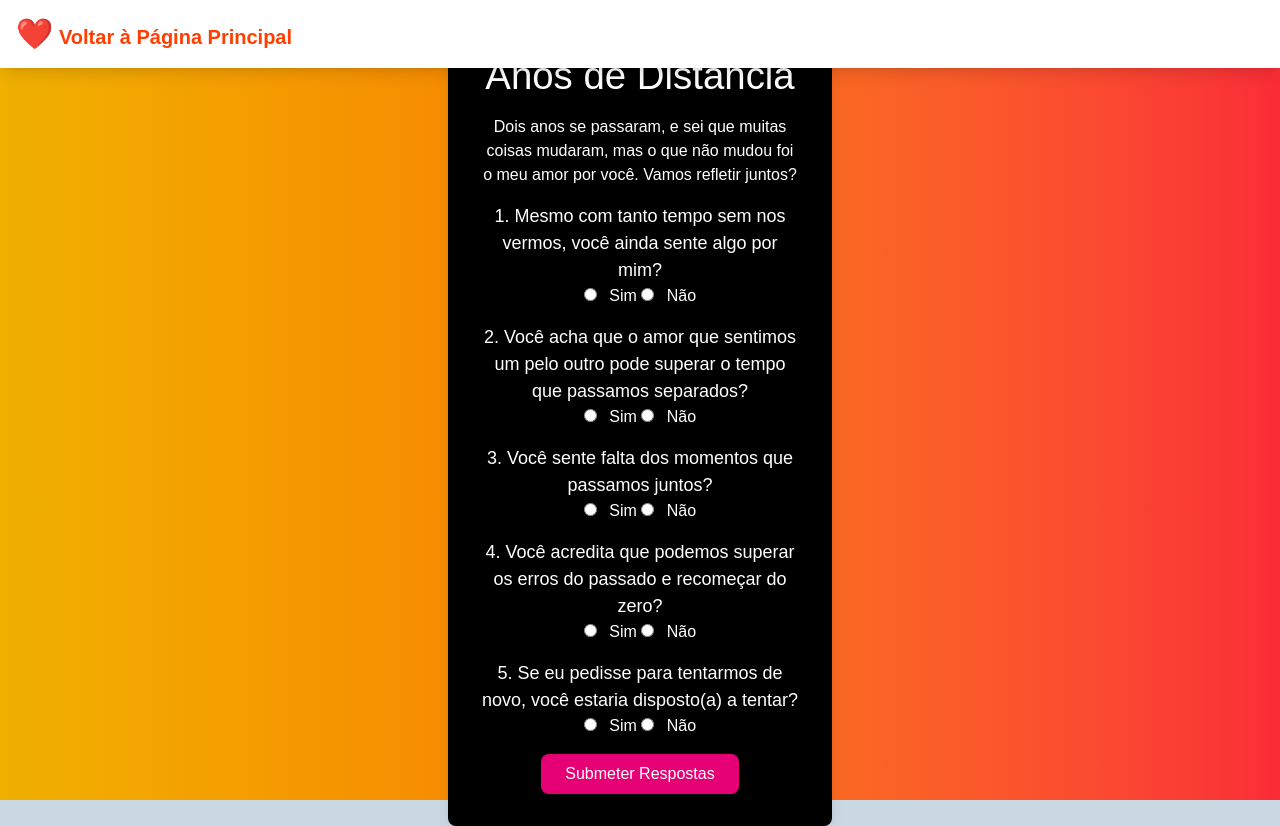
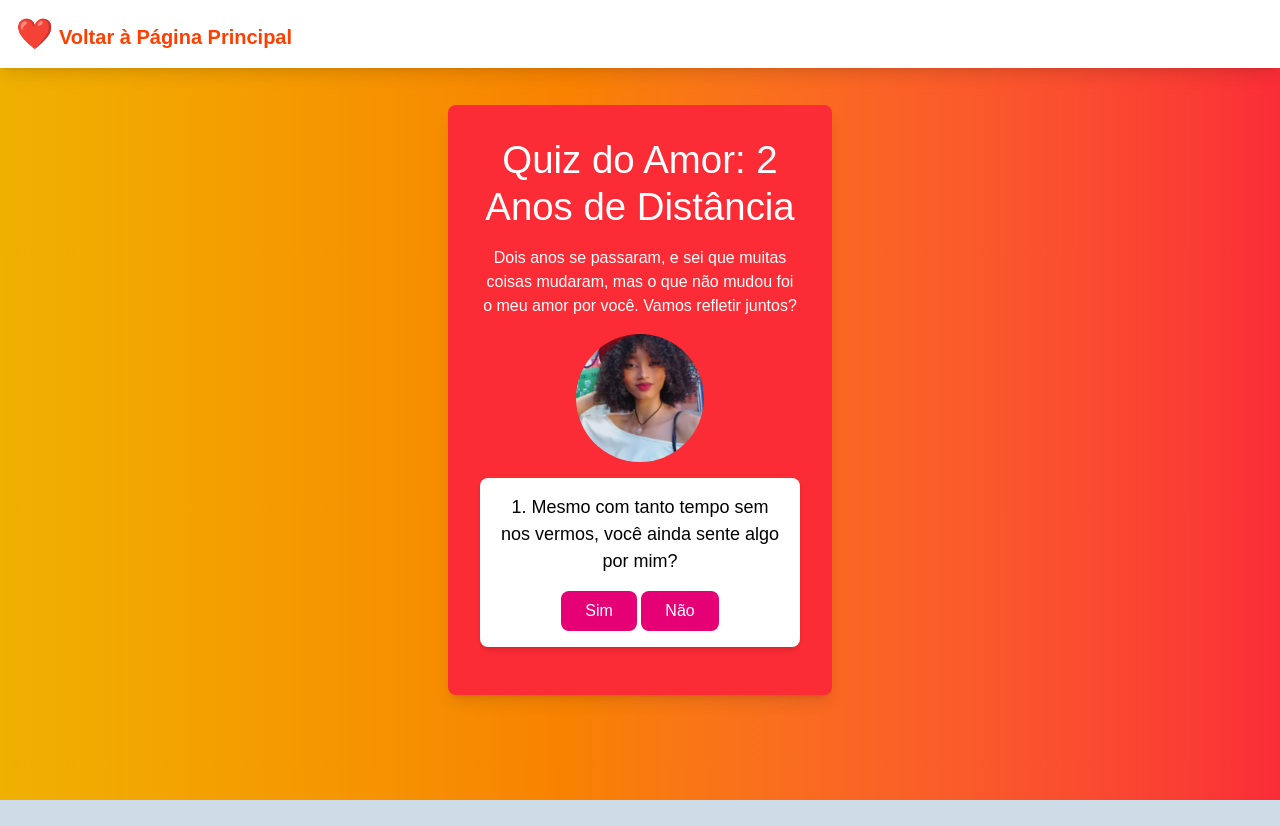
Before and after one commit to Nandosrv/KETLYN-VITORIA, a SvelteKit app: page /quiz in a window 1280 px wide. After the commit the page ends 800 px from the top, so only its background shows below. Built offline with nearby package versions, Linux system fonts and the light colour scheme.

Commit message:
novo quiz

```diff
--- a/src/routes/quiz/+page.svelte
+++ b/src/routes/quiz/+page.svelte
@@ -1,5 +1,7 @@
 <script>
+    import { fly } from 'svelte/transition';
     import { goto } from '$app/navigation';
+    import frit from '$lib/images/pnj1.png'
 
     let answers = {
       q1: '',
@@ -9,29 +11,32 @@
       q5: ''
     };
 
+    let currentPage = 1;  // Controla qual pergunta está sendo exibida
     let showResult = false;
     let finalMessage = '';
     let apologyMessage = '';
-    let apologyTriggered = false; // Inicializando a variável corretamente
+    let apologyTriggered = false;
 
-    // Função para calcular a resposta final com base nas respostas do quiz
-    function submitQuiz() {
-      let score = 0;
+    // Caminho da imagem (substitua pelo caminho correto da imagem dela)
+    const imageUrl = '/path/to/your/image.jpg';
 
-      // Verificando as respostas
-      if (answers.q1 === 'sim') score++;
-      if (answers.q2 === 'sim') score++;
-      if (answers.q3 === 'sim') score++;
-      if (answers.q4 === 'sim') score++;
-      if (answers.q5 === 'sim') score++;
+    /**
+     * @param {string} question
+     * @param {string} answer
+     */
+    function submitAnswer(question, answer) {
+      // @ts-ignore
+      answers[question] = answer;
+      currentPage += 1;
 
-      // Se houver algum "não", ajusta a mensagem para pedido de desculpas
       if (answers.q1 === 'nao' || answers.q2 === 'nao' || answers.q3 === 'nao' || answers.q4 === 'nao' || answers.q5 === 'nao') {
-        apologyTriggered = true; // Ajustando o estado para "true" caso alguma resposta seja "não"
+        apologyTriggered = true;
         apologyMessage = "Sei que errei em muitos momentos e te magoei, e por isso, peço desculpas do fundo do meu coração. O tempo sem você me fez perceber o quanto você é importante pra mim, e eu só queria uma chance de corrigir as falhas do passado. Estou aqui, de coração aberto, pronto para recomeçar e fazer tudo dar certo. Você merece o melhor, e eu quero ser a pessoa que vai te dar isso. Por favor, me dê uma chance!";
       }
 
-      // Definindo a mensagem final com base nas respostas
+      if (currentPage === 6) {
+        let score = Object.values(answers).filter(answer => answer === 'sim').length;
+
         if (score === 5) {
           finalMessage = "Eu sei que o tempo passou e que a distância entre nós aumentou, mas, no fundo, nunca te esqueci. Cada dia sem você foi uma lembrança do quanto você significa pra mim. Eu ainda sinto a mesma saudade, o mesmo amor, e quero lutar para reconquistar o que perdemos. Me dê uma chance de fazer tudo certo, de reconstruir o que nós dois sabemos que ainda pode ser lindo. Eu te amo e vou te amar para sempre.";
         } else if (score >= 3) {
@@ -39,66 +44,60 @@
         } else {
           finalMessage = "Eu sei que o tempo é implacável, mas o que sinto por você nunca desapareceu. Talvez o que vivemos tenha sido marcado por erros, mas estou pronto para corrigir e recomeçar. Se você me der a chance, quero lutar pelo nosso amor e pela felicidade que sempre imaginei ao seu lado. Estou aqui, com o coração aberto, esperando um novo começo.";
         }
-
         showResult = true;
+      }
     }
   </script>
 
   <main class="flex items-center justify-center h-screen bg-gradient-to-r from-yellow-500 to-red-500 text-white">
-    <div class="text-center p-8 rounded-lg bg-black bg-opacity-20 shadow-lg w-96">
+    <div class="text-center p-8 rounded-lg bg-red-500 bg-opacity-20 shadow-lg w-96">
       <h1 class="text-3xl font-semibold mb-4">Quiz do Amor: 2 Anos de Distância</h1>
       <p class="mb-4">Dois anos se passaram, e sei que muitas coisas mudaram, mas o que não mudou foi o meu amor por você. Vamos refletir juntos?</p>
 
+      <!-- Exibindo a imagem dela -->
+      <img src={frit} alt="Imagem da pessoa amada" class="w-32 h-32 rounded-full mx-auto mb-4 object-cover" />
+
       {#if !showResult}
-        <!-- Perguntas do Quiz -->
-        <div class="mb-4">
-          <p class="text-lg font-medium">1. Mesmo com tanto tempo sem nos vermos, você ainda sente algo por mim?</p>
-          <input type="radio" id="q1-sim" bind:group={answers.q1} value="sim" />
-          <label for="q1-sim" class="ml-2">Sim</label>
-          <input type="radio" id="q1-nao" bind:group={answers.q1} value="nao" />
-          <label for="q1-nao" class="ml-2">Não</label>
+        {#if currentPage === 1}
+          <div class="p-4 mb-4 rounded-lg bg-white bg-opacity-20 shadow-md" in:fly={{ y: 30, duration: 300 }}>
+            <p class="text-lg font-medium text-black">1. Mesmo com tanto tempo sem nos vermos, você ainda sente algo por mim?</p>
+            <button class="bg-pink-600 px-6 py-2 text-white rounded-lg mt-4" on:click={() => submitAnswer('q1', 'sim')}>Sim</button>
+            <button class="bg-pink-600 px-6 py-2 text-white rounded-lg mt-2" on:click={() => submitAnswer('q1', 'nao')}>Não</button>
           </div>
+        {/if}
 
-        <div class="mb-4">
-          <p class="text-lg font-medium">2. Você acha que o amor que sentimos um pelo outro pode superar o tempo que passamos separados?</p>
-          <input type="radio" id="q2-sim" bind:group={answers.q2} value="sim" />
-          <label for="q2-sim" class="ml-2">Sim</label>
-          <input type="radio" id="q2-nao" bind:group={answers.q2} value="nao" />
-          <label for="q2-nao" class="ml-2">Não</label>
+        {#if currentPage === 2}
+          <div class="p-4 mb-4 rounded-lg bg-white bg-opacity-20 shadow-md" in:fly={{ y: 30, duration: 300 }}>
+            <p class="text-lg font-medium text-black">2. Você acha que o amor que sentimos um pelo outro pode superar o tempo que passamos separados?</p>
+            <button class="bg-pink-600 px-6 py-2 text-white rounded-lg mt-4" on:click={() => submitAnswer('q2', 'sim')}>Sim</button>
+            <button class="bg-pink-600 px-6 py-2 text-white rounded-lg mt-2" on:click={() => submitAnswer('q2', 'nao')}>Não</button>
           </div>
+        {/if}
 
-        <div class="mb-4">
-          <p class="text-lg font-medium">3. Você sente falta dos momentos que passamos juntos?</p>
-          <input type="radio" id="q3-sim" bind:group={answers.q3} value="sim" />
-          <label for="q3-sim" class="ml-2">Sim</label>
-          <input type="radio" id="q3-nao" bind:group={answers.q3} value="nao" />
-          <label for="q3-nao" class="ml-2">Não</label>
+        {#if currentPage === 3}
+          <div class="p-4 mb-4 rounded-lg bg-white bg-opacity-20 shadow-md" in:fly={{ y: 30, duration: 300 }}>
+            <p class="text-lg font-medium text-black">3. Você sente falta dos momentos que passamos juntos?</p>
+            <button class="bg-pink-600 px-6 py-2 text-white rounded-lg mt-4" on:click={() => submitAnswer('q3', 'sim')}>Sim</button>
+            <button class="bg-pink-600 px-6 py-2 text-white rounded-lg mt-2" on:click={() => submitAnswer('q3', 'nao')}>Não</button>
           </div>
+        {/if}
 
-        <div class="mb-4">
-          <p class="text-lg font-medium">4. Você acredita que podemos superar os erros do passado e recomeçar do zero?</p>
-          <input type="radio" id="q4-sim" bind:group={answers.q4} value="sim" />
-          <label for="q4-sim" class="ml-2">Sim</label>
-          <input type="radio" id="q4-nao" bind:group={answers.q4} value="nao" />
-          <label for="q4-nao" class="ml-2">Não</label>
+        {#if currentPage === 4}
+          <div class="p-4 mb-4 rounded-lg bg-white bg-opacity-20 shadow-md" in:fly={{ y: 30, duration: 300 }}>
+            <p class="text-lg font-medium text-black">4. Você acredita que podemos superar os erros do passado e recomeçar do zero?</p>
+            <button class="bg-pink-600 px-6 py-2 text-white rounded-lg mt-4" on:click={() => submitAnswer('q4', 'sim')}>Sim</button>
+            <button class="bg-pink-600 px-6 py-2 text-white rounded-lg mt-2" on:click={() => submitAnswer('q4', 'nao')}>Não</button>
           </div>
+        {/if}
 
-        <div class="mb-4">
-          <p class="text-lg font-medium">5. Se eu pedisse para tentarmos de novo, você estaria disposto(a) a tentar?</p>
-          <input type="radio" id="q5-sim" bind:group={answers.q5} value="sim" />
-          <label for="q5-sim" class="ml-2">Sim</label>
-          <input type="radio" id="q5-nao" bind:group={answers.q5} value="nao" />
-          <label for="q5-nao" class="ml-2">Não</label>
+        {#if currentPage === 5}
+          <div class="p-4 mb-4 rounded-lg bg-white bg-opacity-20 shadow-md" in:fly={{ y: 30, duration: 300 }}>
+            <p class="text-lg font-medium text-black">5. Se eu pedisse para tentarmos de novo, você estaria disposto(a) a tentar?</p>
+            <button class="bg-pink-600 px-6 py-2 text-white rounded-lg mt-4" on:click={() => submitAnswer('q5', 'sim')}>Sim</button>
+            <button class="bg-pink-600 px-6 py-2 text-white rounded-lg mt-2" on:click={() => submitAnswer('q5', 'nao')}>Não</button>
           </div>
-
-        <button
-          class="bg-pink-600 px-6 py-2 text-white rounded-lg hover:bg-pink-700 transition-all"
-          on:click={submitQuiz}
-        >
-          Submeter Respostas
-        </button>
+        {/if}
       {:else}
-        <!-- Resultado e Desabafo -->
         <div class="mb-8">
           <p class="text-xl font-semibold mb-4">Resultado:</p>
           {#if apologyTriggered}
```
Lines whose indentation alone changed are shown as unchanged.
